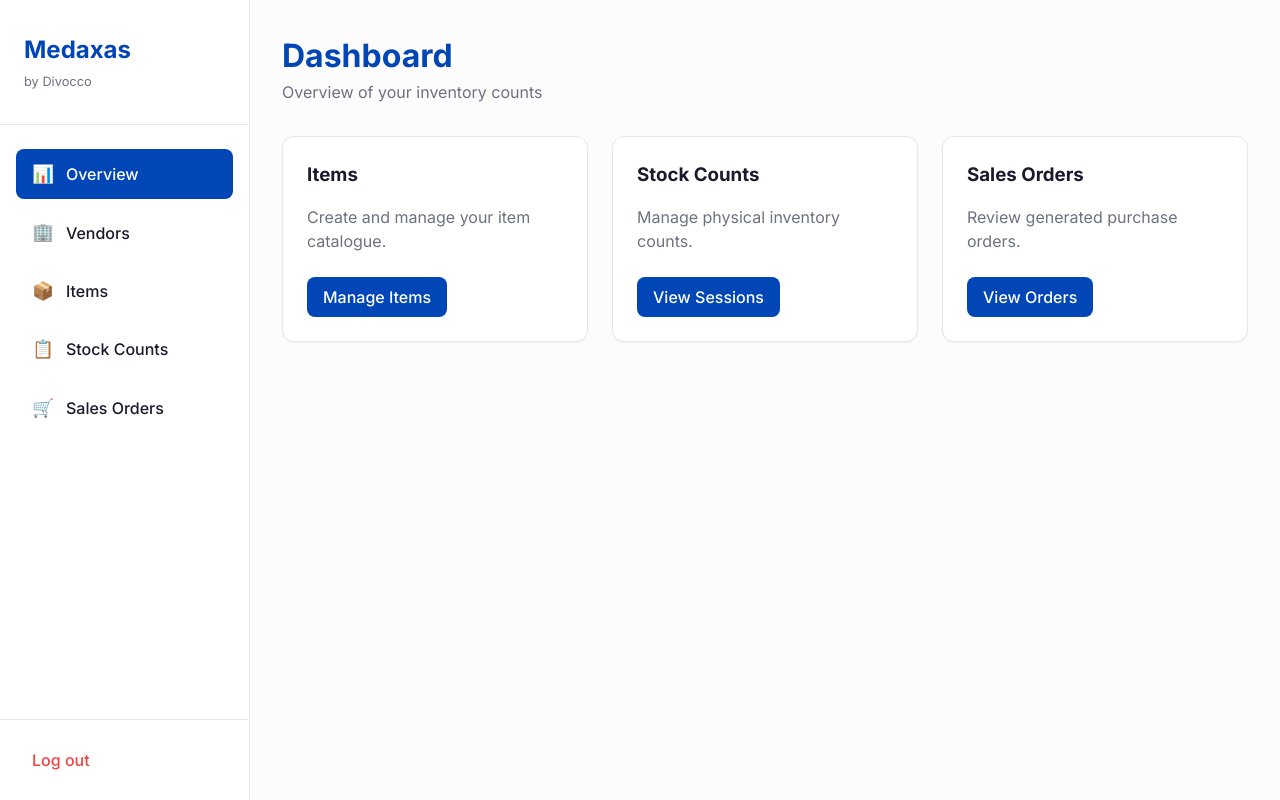
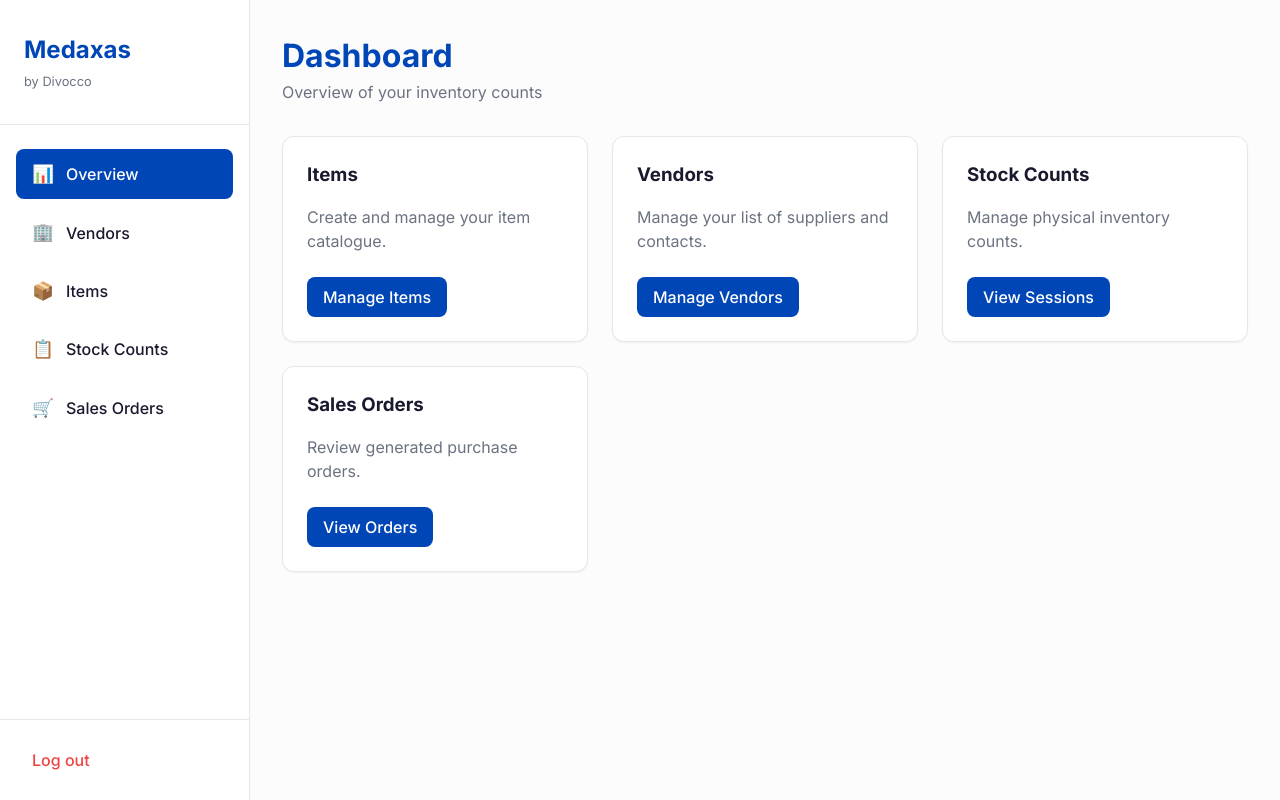
Before and after one commit to Ericpelletier135/Medaxas_Inventory_Counter, a Next.js app in the folder frontend/: page /dashboard in a window 1280 px wide. Built offline with nearby package versions, Linux system fonts and the light colour scheme.

Commit message:
feat(frontend): add Vendors card to Dashboard Overview

```diff
--- a/frontend/src/app/dashboard/page.tsx
+++ b/frontend/src/app/dashboard/page.tsx
@@ -11,6 +11,12 @@ export default function DashboardOverview() {
           <h3 style={{ marginBottom: "1rem" }}>Items</h3>
           <p style={{ color: "var(--text-secondary)", marginBottom: "1.5rem" }}>Create and manage your item catalogue.</p>
           <a href="/dashboard/items" className="btn-primary">Manage Items</a>
+        </div>
+
+        <div className="card">
+          <h3 style={{ marginBottom: "1rem" }}>Vendors</h3>
+          <p style={{ color: "var(--text-secondary)", marginBottom: "1.5rem" }}>Manage your list of suppliers and contacts.</p>
+          <a href="/dashboard/vendors" className="btn-primary">Manage Vendors</a>
         </div>
 
         <div className="card">
```
